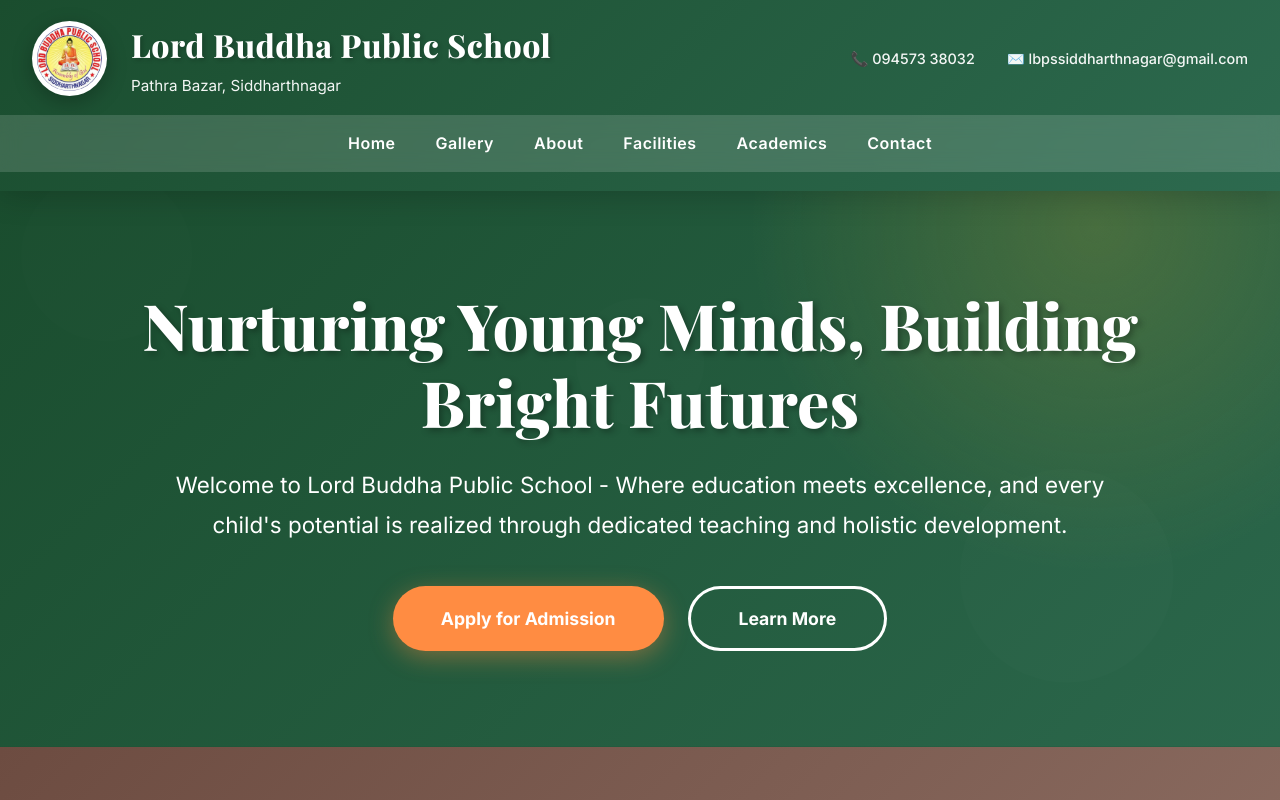
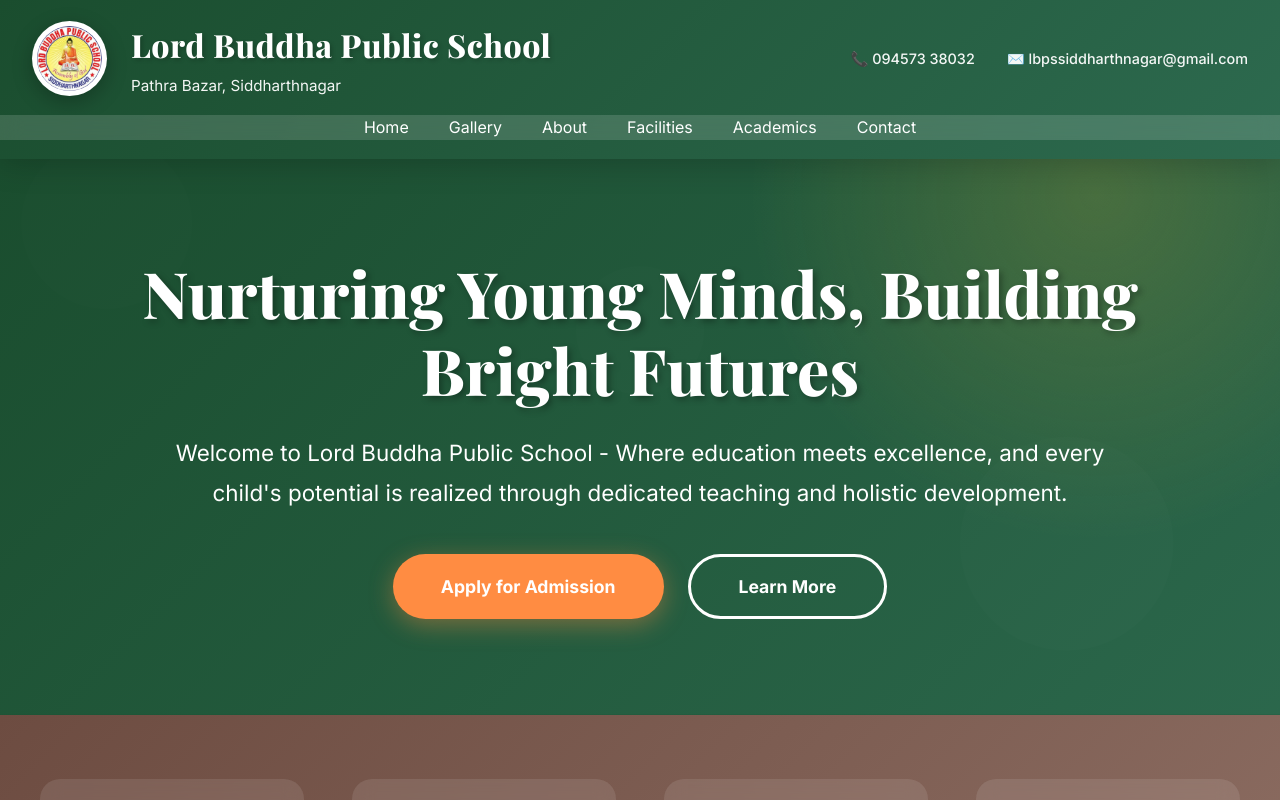
Before and after one commit to Nit078/lordbuddhawebsite, a React (Create React App) app: page / in a window 1280 px wide. Shown: the top 800 px of the page. Built offline with nearby package versions, Linux system fonts and the light colour scheme; the HTML template or start-up script is replaced by a standard one.

Commit message:
Updated favicon

```diff
--- a/public/index.html
+++ b/public/index.html
@@ -2,7 +2,8 @@
 <html lang="en">
   <head>
     <meta charset="utf-8" />
-    <link rel="icon" href="%PUBLIC_URL%/favicon.ico" />
+   <link rel="icon" type="image/avif" href="%PUBLIC_URL%/images/logo_lord.avif" />
+
     <meta name="viewport" content="width=device-width, initial-scale=1" />
     <meta name="theme-color" content="#000000" />
     <meta
--- a/src/App.css
+++ b/src/App.css
@@ -912,3 +912,15 @@ nav a:hover::after {
     height: 60px;
   }
 }
+nav ul li button {
+  background: none;
+  border: none;
+  cursor: pointer;
+  font: inherit;
+  color: inherit;
+  padding: 0;
+}
+
+nav ul li button:hover {
+  text-decoration: underline;
+}
--- a/src/App.js
+++ b/src/App.js
@@ -37,16 +37,17 @@ const Header = () => {
           <a href="mailto:lbpssiddharthnagar@gmail.com">✉️ lbpssiddharthnagar@gmail.com</a>
         </div>
       </div>
-      <nav>
-        <ul>
-          <li><a onClick={() => scrollToSection('home')}>Home</a></li>
-          <li><a onClick={() => scrollToSection('gallery')}>Gallery</a></li>
-          <li><a onClick={() => scrollToSection('about')}>About</a></li>
-          <li><a onClick={() => scrollToSection('facilities')}>Facilities</a></li>
-          <li><a onClick={() => scrollToSection('academics')}>Academics</a></li>
-          <li><a onClick={() => scrollToSection('contact')}>Contact</a></li>
-        </ul>
-      </nav>
+  <nav>
+  <ul>
+    <li><button onClick={() => scrollToSection('home')}>Home</button></li>
+    <li><button onClick={() => scrollToSection('gallery')}>Gallery</button></li>
+    <li><button onClick={() => scrollToSection('about')}>About</button></li>
+    <li><button onClick={() => scrollToSection('facilities')}>Facilities</button></li>
+    <li><button onClick={() => scrollToSection('academics')}>Academics</button></li>
+    <li><button onClick={() => scrollToSection('contact')}>Contact</button></li>
+  </ul>
+</nav>
+
     </header>
   );
 };
```
